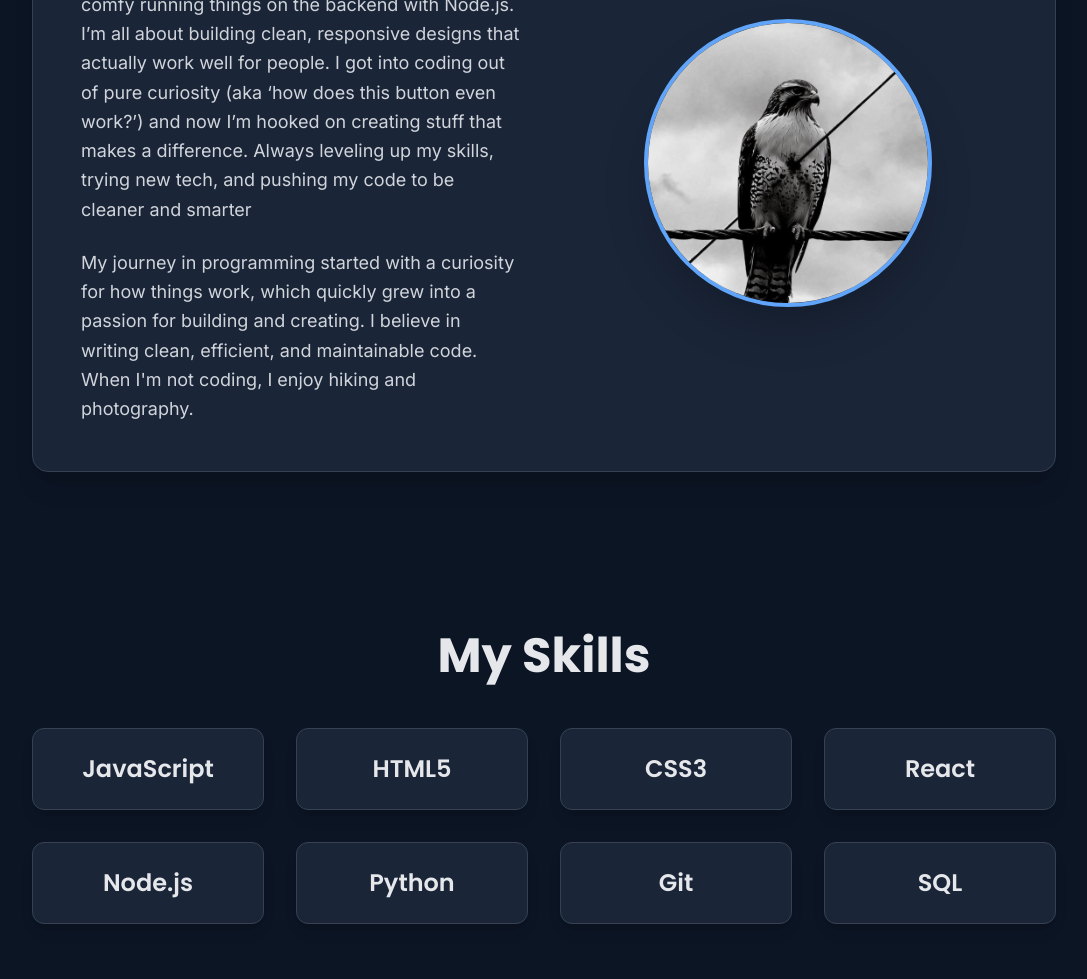
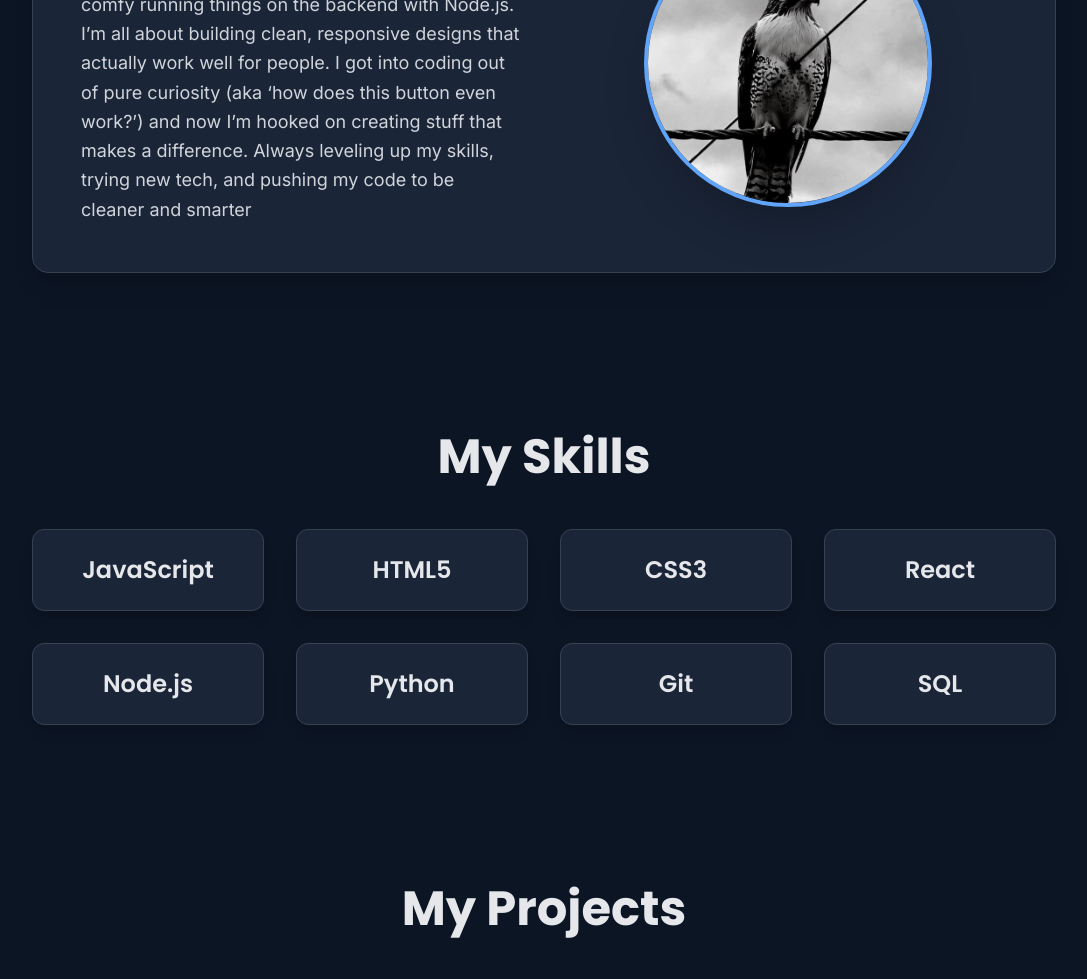
Before and after one commit to ChangLong772/WhoAmI, a plain HTML site: page index.html in a window 1280 px wide. Shown: the part 891-1870 px from the top of the page, without its empty margins (96-1183 px from the left). Drawn offline with nearby package versions, Linux system fonts and the light colour scheme.

Commit message:
Update index.html

```diff
--- a/index.html
+++ b/index.html
@@ -85,9 +85,7 @@
 
 I got into coding out of pure curiosity (aka ‘how does this button even work?’) and now I’m hooked on creating stuff that makes a difference. Always leveling up my skills, trying new tech, and pushing my code to be cleaner and smarter
                         </p>
-                        <p class="mt-6 text-gray-300 leading-relaxed text-lg">
-                            My journey in programming started with a curiosity for how things work, which quickly grew into a passion for building and creating. I believe in writing clean, efficient, and maintainable code. When I'm not coding, I enjoy hiking and photography.
-                        </p>
+
                     </div>
                     <!-- Profile image with a sleek container -->
                     <div class="flex justify-center p-4">
```
